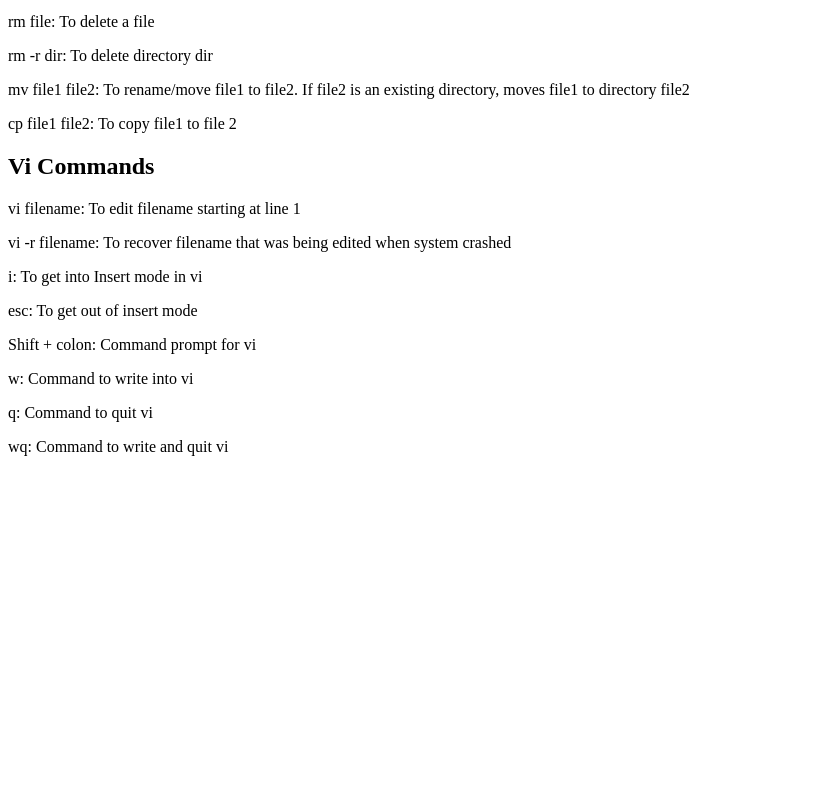
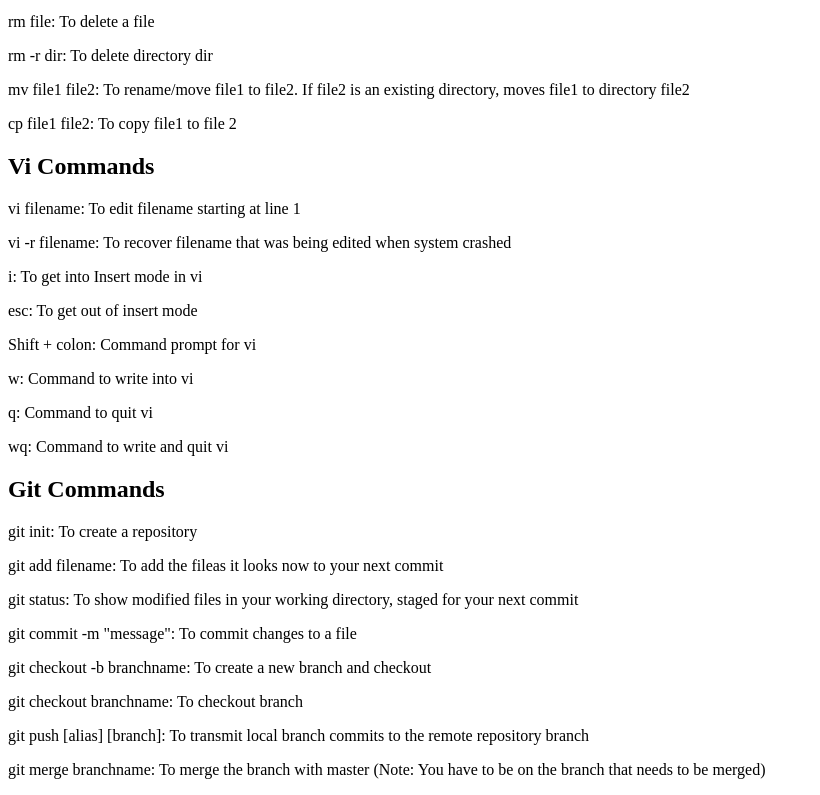
Before and after one commit to anujaku/Assignment1-FirstWebsite, a plain HTML site: page index.html in a window 1280 px wide. Shown: the part 321-1116 px from the top of the page, without its empty margins (0-820 px from the left). Before the commit the page ends 800 px from the top, so only its background shows below. Drawn offline with Linux system fonts and the light colour scheme.

Commit message:
Updated index.html file to include GIT Commands

```diff
--- a/index.html
+++ b/index.html
@@ -28,6 +28,17 @@
 				<p>w: Command to write into vi</p>
 				<p>q: Command to quit vi</p>
 				<p>wq: Command to write and quit vi</p>
+
+			<h2>Git Commands</h2>
+				<p>git init: To create a repository</p>
+				<p>git add filename: To add the fileas it looks now to your next commit</p>
+				<p>git status: To show modified files in your working directory, staged for your next commit </p>
+				<p>git commit -m "message": To commit changes to a file</p>
+				<p>git checkout -b branchname: To create a new branch and checkout</p>
+				<p>git checkout branchname: To checkout branch</p>
+				<p>git push [alias] [branch]: To transmit local branch commits to the remote repository branch</p>
+				<p>git merge branchname: To merge the branch with master (Note: You have to be on the branch that needs to be merged)</p>
+
 		</main>
 	</body>
 </html>
```
